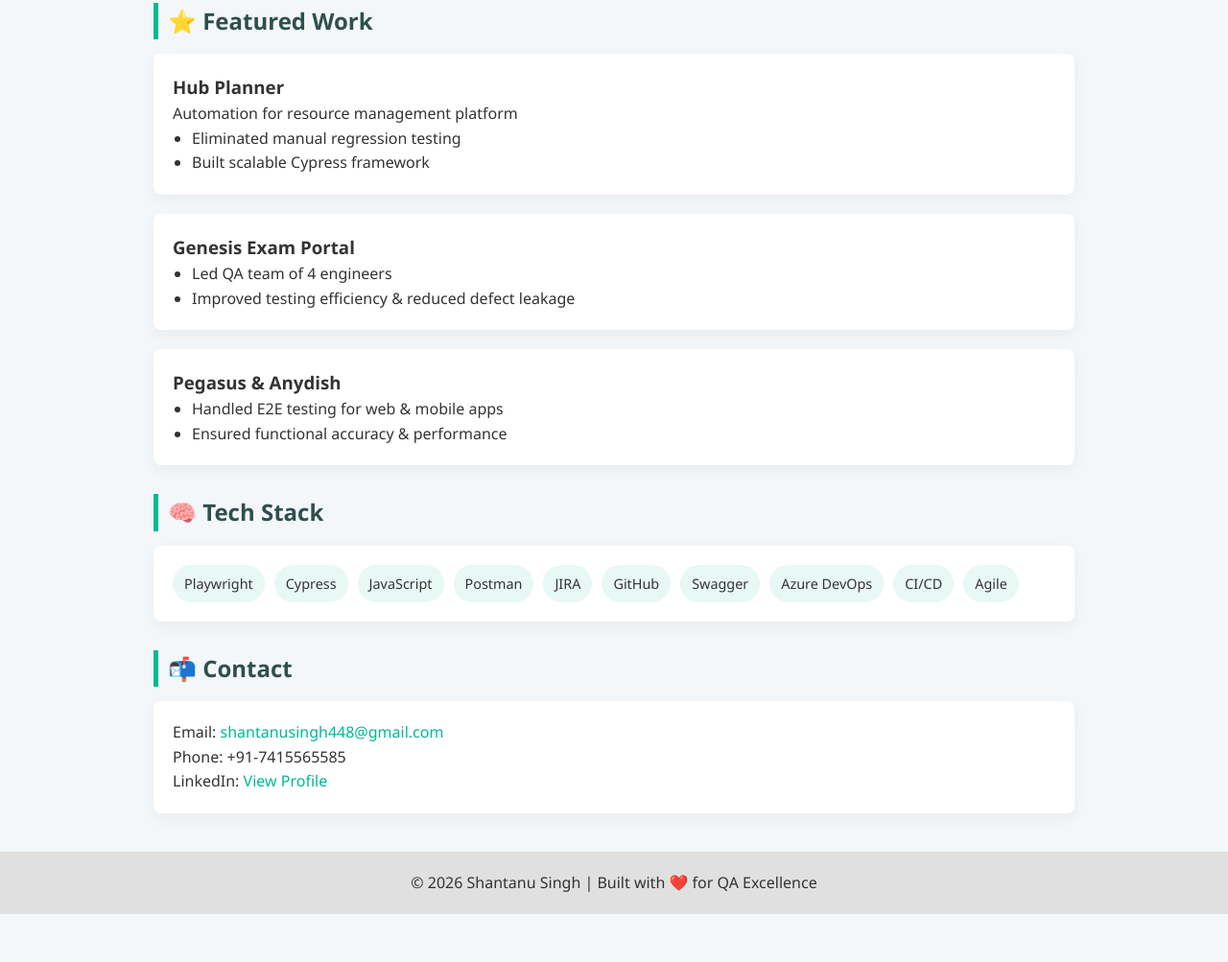
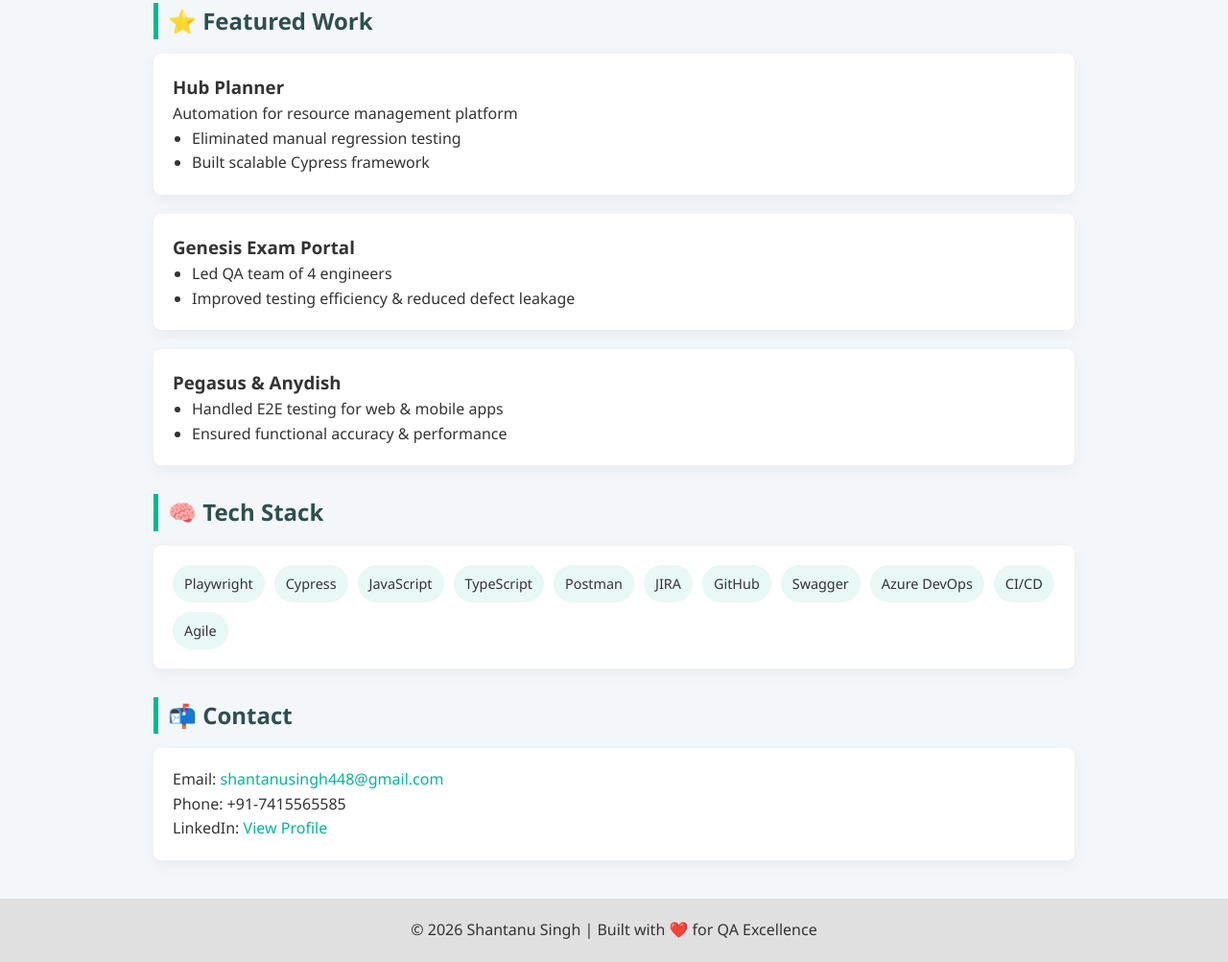
Before and after one commit to TestShanTech/MyPortfolio, a plain HTML site: page index.html in a window 1280 px wide. Shown: the part 525-1528 px from the top of the page at 96% size. Before the commit the page ends 1478 px from the top, so only its background shows below. Drawn offline with Linux system fonts and the light colour scheme.

Commit message:
Update index.html

```diff
--- a/index.html
+++ b/index.html
@@ -177,6 +177,7 @@
     <span>Playwright</span>
     <span>Cypress</span>
     <span>JavaScript</span>
+    <span>TypeScript</span>
     <span>Postman</span>
     <span>JIRA</span>
     <span>GitHub</span>
```
